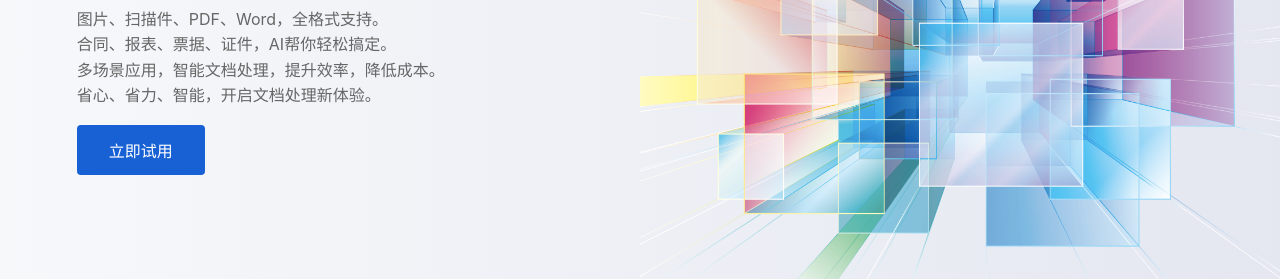
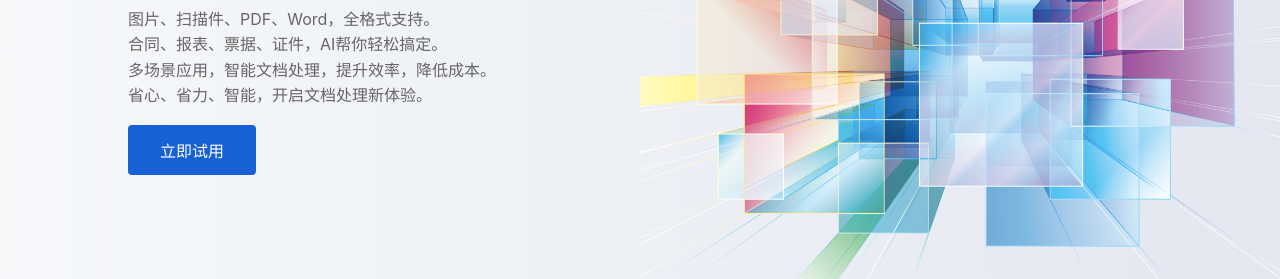
Before and after one commit to zhenweiding/idap, a plain HTML site: page index.html in a window 1280 px wide. Shown: the part 206-485 px from the top of the page. Drawn offline with nearby package versions, Linux system fonts and the light colour scheme.

Commit message:
Update index.html

```diff
--- a/index.html
+++ b/index.html
@@ -78,7 +78,7 @@
             display: flex;
             align-items: center;
             justify-content: flex-start; /* 内容左对齐 */
-            padding: 6rem 6%;
+            padding: 6rem 10%;
         }
 
         .hero-content {
```
